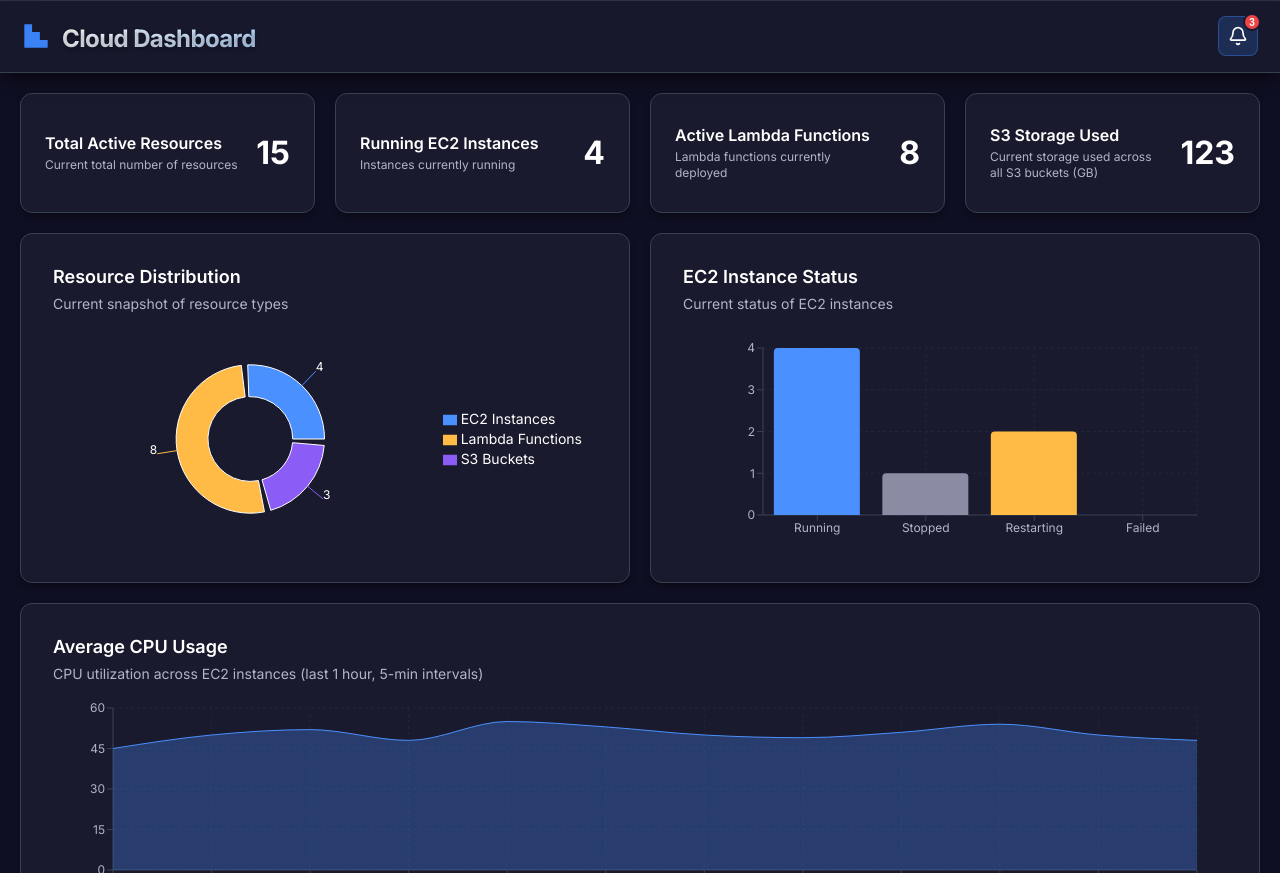
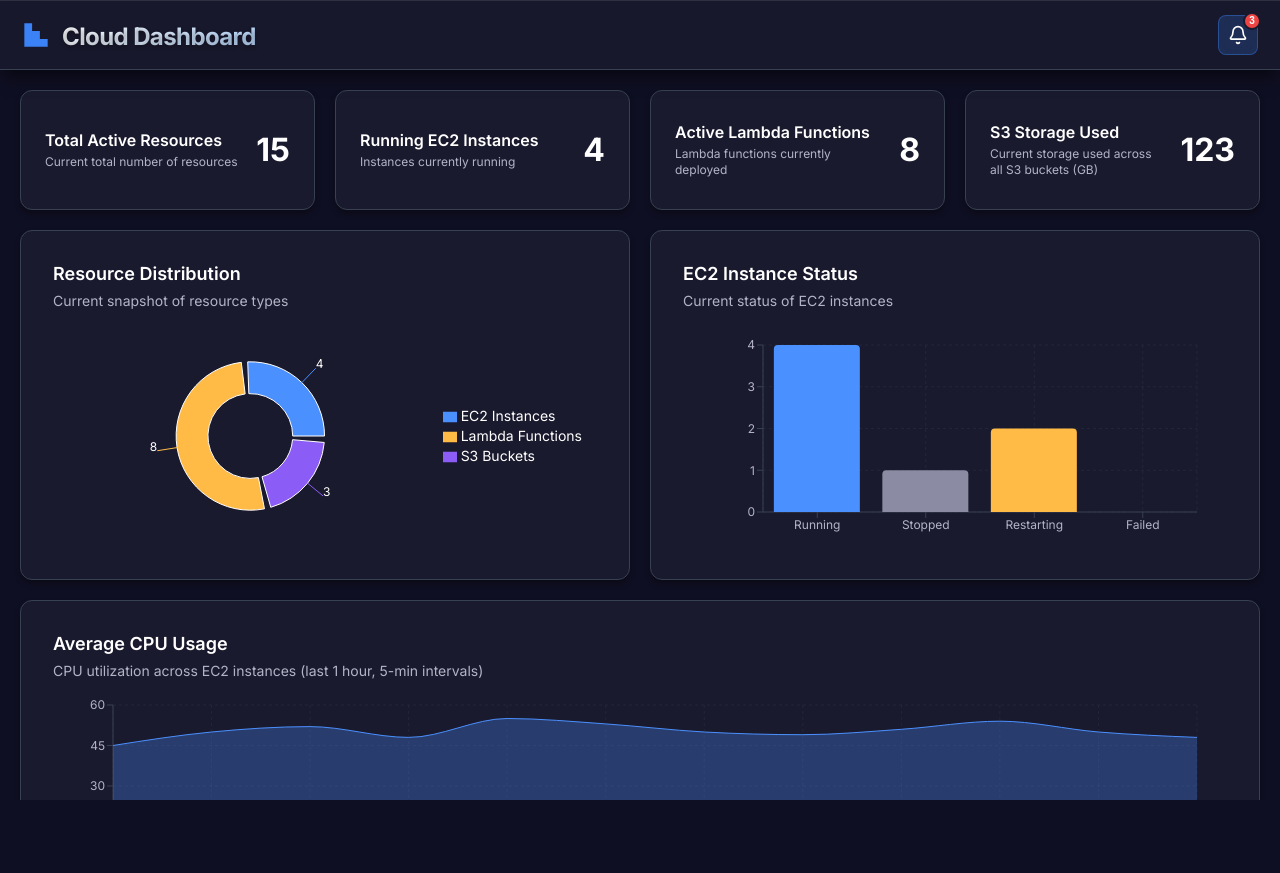
Before and after one commit to Paramvir27/Cloud-Dashboard, a React (Vite) app: page / in a window 1280 px wide. After the commit the page ends 800 px from the top, so only its background shows below. Built offline with nearby package versions, Linux system fonts and the light colour scheme.

Commit message:
ADDED: Custom scrollbar

```diff
--- a/src/components/Skeleton/index.jsx
+++ b/src/components/Skeleton/index.jsx
@@ -67,16 +67,7 @@ export const SkeletonDashboard = () => (
         </div>
       ))}
 
-      {/* Chart skeletons */}
-      <div className={styles.skeletonCardHalf}>
-        <SkeletonCard />
-      </div>
-      <div className={styles.skeletonCardHalf}>
-        <SkeletonCard />
-      </div>
-      <div className={styles.skeletonCardFull}>
-        <SkeletonCard />
-      </div>
+      {/* Chart skeletons - matching real dashboard layout */}
       <div className={styles.skeletonCardHalf}>
         <SkeletonCard />
       </div>
--- a/src/components/Skeleton/style.module.css
+++ b/src/components/Skeleton/style.module.css
@@ -121,9 +121,12 @@
 
 /* Dashboard skeleton layout */
 .skeletonDashboardWrapper {
+  display: flex;
+  flex-direction: column;
   width: 100%;
   height: 100vh;
   background: var(--bg-primary);
+  overflow: hidden;
 }
 
 .skeletonHeader {
@@ -140,13 +143,15 @@
 
 .skeletonContentWrapper {
   width: 100%;
-  height: calc(100vh - 70px);
+  flex-grow: 1;
   display: grid;
   grid-template-columns: repeat(12, 1fr);
+  grid-auto-rows: min-content;
   gap: 20px;
   padding: 20px;
-  overflow-y: hidden;
+  overflow-y: auto;
   overflow-x: hidden;
+  align-content: start;
 }
 
 /* Grid layout classes matching Dashboard */
--- a/src/index.css
+++ b/src/index.css
@@ -84,6 +84,43 @@ body {
   height: 100%;
 }
 
+/* Custom Scrollbar Styles */
+/* Webkit browsers (Chrome, Safari, Edge) */
+::-webkit-scrollbar {
+  width: 8px;
+  height: 8px;
+}
+
+::-webkit-scrollbar-track {
+  background: var(--bg-primary);
+  border-radius: var(--radius-sm);
+}
+
+::-webkit-scrollbar-thumb {
+  background: var(--border-primary);
+  border-radius: var(--radius-sm);
+  border: 1px solid var(--border-secondary);
+  transition: background-color 0.2s ease;
+}
+
+::-webkit-scrollbar-thumb:hover {
+  background: var(--border-secondary);
+}
+
+::-webkit-scrollbar-thumb:active {
+  background: var(--bg-hover);
+}
+
+::-webkit-scrollbar-corner {
+  background: var(--bg-primary);
+}
+
+/* Firefox */
+* {
+  scrollbar-width: thin;
+  scrollbar-color: var(--border-primary) var(--bg-primary);
+}
+
 /* Force white color for chart legends */
 .recharts-legend-wrapper {
   color: var(--text-primary) !important;
--- a/src/layout/Dashboard/style.module.css
+++ b/src/layout/Dashboard/style.module.css
@@ -1,16 +1,22 @@
 .dashboardContentWrapper {
     width: 100%;
-    height: 100%;
+    flex-grow: 1;
     display: grid;
     grid-template-columns: repeat(12, 1fr);
+    grid-auto-rows: min-content;
     gap: 20px;
     padding: 20px;
     overflow-y: auto;
     overflow-x: hidden;
+    align-content: start;
 }
 
 .dashboardWrapper {
+    display: flex;
+    flex-direction: column;
     width: 100%;
+    height: 100%;
+    overflow: hidden;
 }
 
 /* Card width classes for flexible layout */
```
